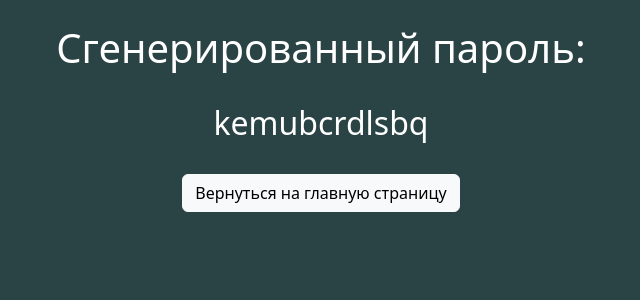
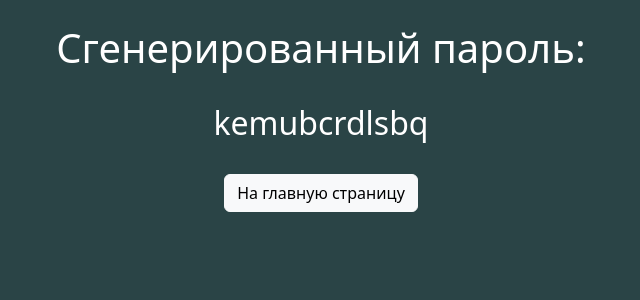
Before and after one commit to zdivche/password_generate, a Django app: page /password in a window 1280 px wide. Shown: the top 300 px of the page, without its empty margins (319-959 px from the left). Run offline with Django 4.2, Linux system fonts and the light colour scheme.

Commit message:
ветка

```diff
--- a/generator/templates/generator/password.html
+++ b/generator/templates/generator/password.html
@@ -13,5 +13,5 @@
     <h2>{{ password }}</h2>
     <br>
 
-    <a class="btn btn-light" href="{% url 'home' %}">Вернуться на главную страницу</a>
+    <a class="btn btn-light" href="{% url 'home' %}">На главную страницу</a>
 </div>
```
